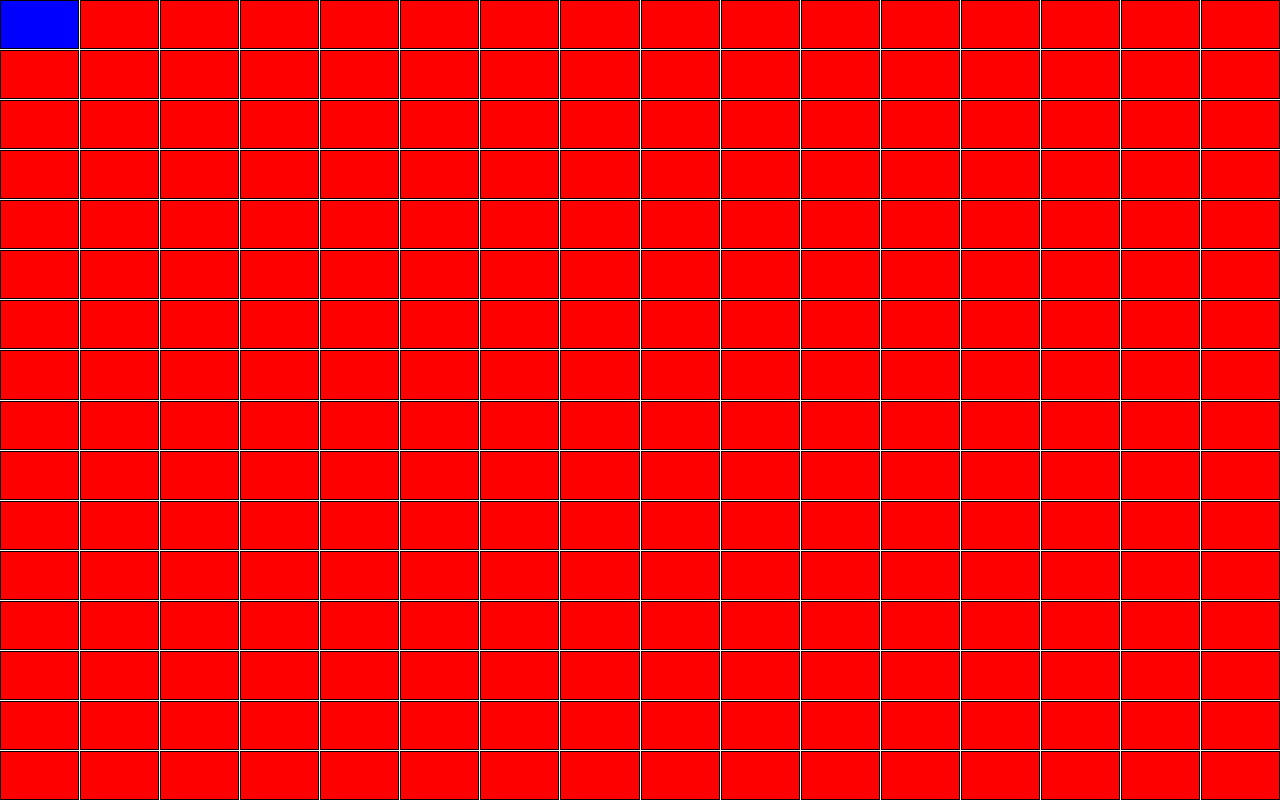
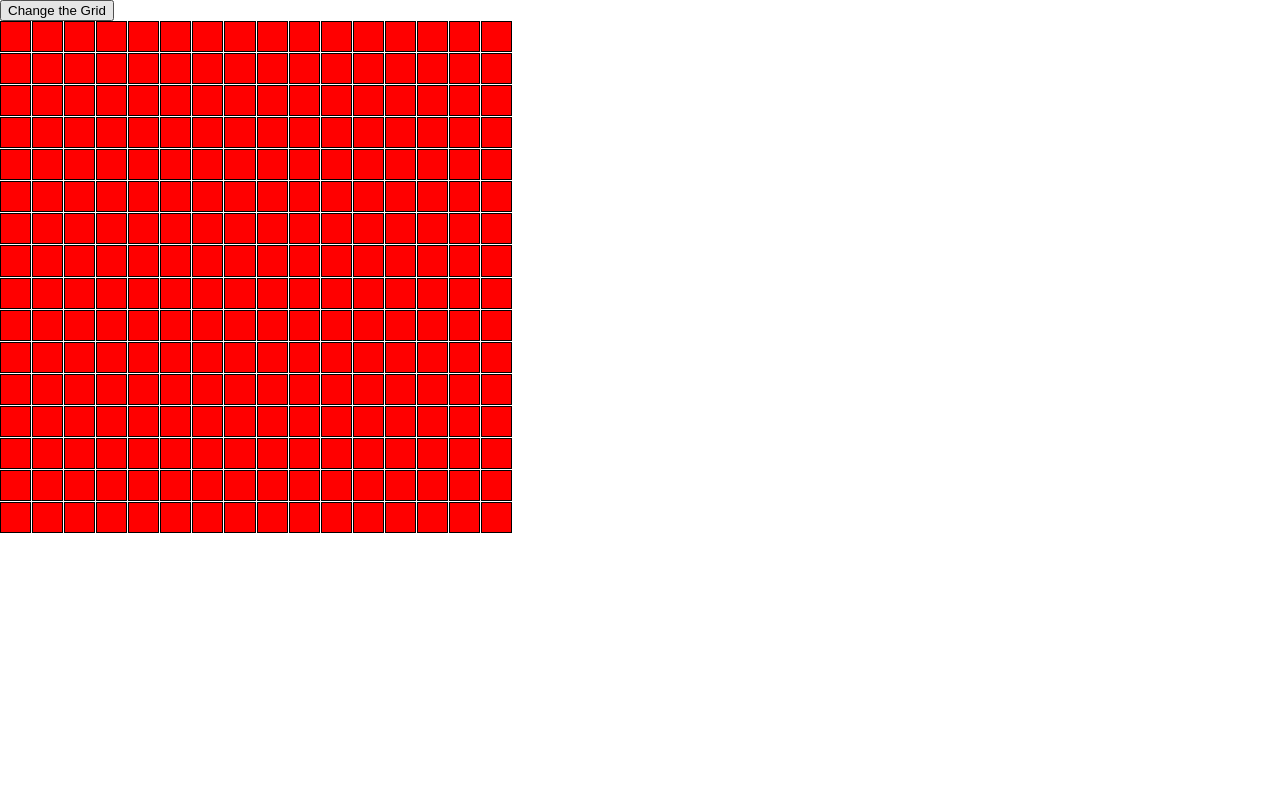
Before and after one commit to therealkingcob/etch-a-sketch, a plain HTML site: page index.html in a window 1280 px wide. Drawn offline with Linux system fonts and the light colour scheme.

Commit message:
set up changing grid size

```diff
--- a/index.html
+++ b/index.html
@@ -9,7 +9,7 @@
 
 </head>
 <body>
-
+    <button type="button" onclick="promptMe()"> Change the Grid</button>
     <div id="container"></div>
 
     <script src="script.js"></script>
--- a/script.js
+++ b/script.js
@@ -1,10 +1,31 @@
 const container = document.querySelector('#container');
+let divs = []; // Array to store references to the created divs
+let dimension = 16;
 
-for (i = 0; i < 256; i++) {
-    const div = document.createElement('div');
-    div.setAttribute('id', 'div');
-    div.addEventListener('mouseenter', function() {
+function createGrid(length) {
+
+    container.setAttribute('style', 'grid-template-columns: repeat(' + length + ', 1fr);')
+
+    for (let i = 0; i < length * length; i++) {
+        const div = document.createElement('div');
+        div.setAttribute('id', 'div');
+        div.addEventListener('mouseenter', function() {
             div.setAttribute('style', 'background-color: blue;');
-      });
-    container.appendChild(div);
+        });
+        container.appendChild(div);
+        divs.push(div); // Store the reference to the created div
+    }
 }
+
+function promptMe() {
+    deleteGrid();
+    dimension = Number(prompt("What would you like the length/width of the grid to be?", 16));
+    createGrid(dimension);
+}
+
+function deleteGrid() {
+    divs.forEach(div => container.removeChild(div)); // Remove all stored divs from the container
+    divs = []; // Clear the array
+}
+
+createGrid(dimension);
--- a/style.css
+++ b/style.css
@@ -6,10 +6,9 @@ body, html {
 
 #container {
     display: grid;
-    grid-template-columns: repeat(16, 1fr); /* 16 columns */
     grid-gap: 1px; /* gap between grid items */
-    width: 100vw; /* 100% of viewport width */
-    height: 100vh; /* 100% of viewport height */
+    width: 512px; /* 100% of viewport width */
+    height: 512px; /* 100% of viewport height */
 }
 
 #div {
```
